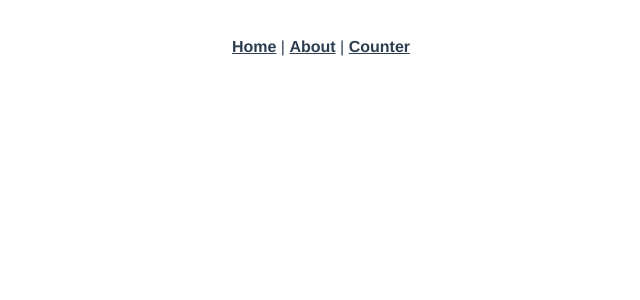
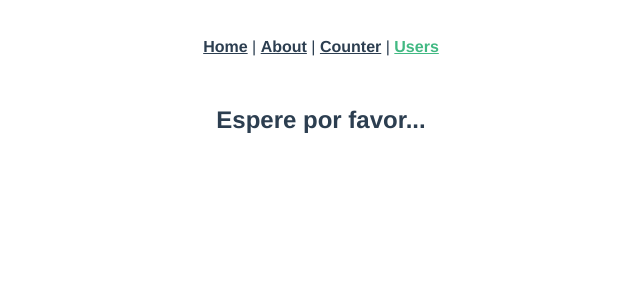
Before and after one commit to DamonBalam/compo-api, a Vue app: page /#/users in a window 1280 px wide. Shown: the top 300 px of the page, without its empty margins (319-959 px from the left). Built offline with nearby package versions, Linux system fonts and the light colour scheme.

Commit message:
Save changes

```diff
--- a/src/App.vue
+++ b/src/App.vue
@@ -2,9 +2,14 @@
   <nav>
     <router-link to="/">Home</router-link> |
     <router-link to="/about">About</router-link> |
-    <router-link :to="{ name: 'counter' }">Counter</router-link>
+    <router-link :to="{ name: 'counter' }">Counter</router-link> |
+    <router-link :to="{ name: 'users' }">Users</router-link>
   </nav>
-  <router-view />
+  <router-view v-slot="{ Component, route }">
+    <keep-alive>
+      <component :is="Component" :key="route" />
+    </keep-alive>
+  </router-view>
 </template>
 
 <style>
--- a/src/router/index.js
+++ b/src/router/index.js
@@ -22,6 +22,14 @@ const routes = [
     // this generates a separate chunk (about.[hash].js) for this route
     // which is lazy-loaded when the route is visited.
     component: () => import(/* webpackChunkName: "counter" */ '../views/Counter.vue')
+  },
+  {
+    path: '/users',
+    name: 'users',
+    // route level code-splitting
+    // this generates a separate chunk (about.[hash].js) for this route
+    // which is lazy-loaded when the route is visited.
+    component: () => import(/* webpackChunkName: "users" */ '../views/Users.vue')
   }
 ]
 
--- a/src/views/AboutView.vue
+++ b/src/views/AboutView.vue
@@ -1,5 +1,14 @@
+<script>
+export default {
+  setup() {
+
+
+
+  },
+};
+</script>
 <template>
   <div class="about">
-    <h1>This is an about page</h1>
+    <h1>LifeCycle hooks</h1>
   </div>
 </template>
--- a/src/views/HomeView.vue
+++ b/src/views/HomeView.vue
@@ -23,7 +23,7 @@ export default {
     const ironman = ref({ name: "Tony", age: 50 });
     const hulk = reactive({ name: "Bruce", age: 50 });
 
-    const ironmanIsAlive = reactive(false);
+    const ironmanIsAlive = ref(false);
     const hulkIsAlive = ref(true);
 
     const changeStatus = () => {
--- /dev/null
+++ b/src/views/Users.vue
@@ -0,0 +1,16 @@
+<template>
+    <h2>Espere por favor...</h2>
+</template>
+
+<script>
+export default {
+
+    setup() {
+
+    }
+}
+</script>
+
+<style scoped>
+
+</style>
```
